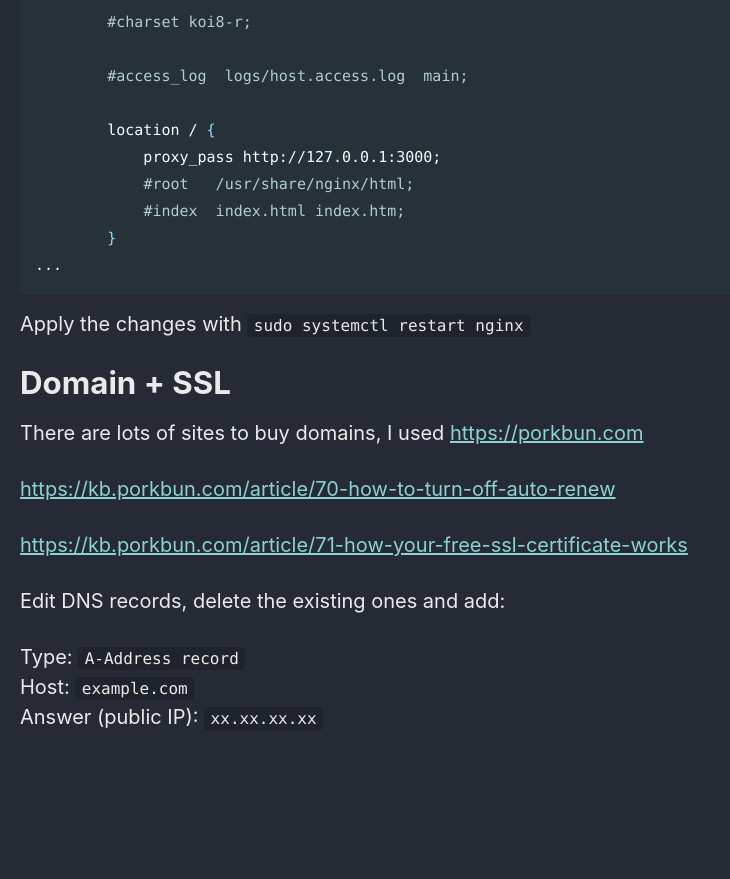
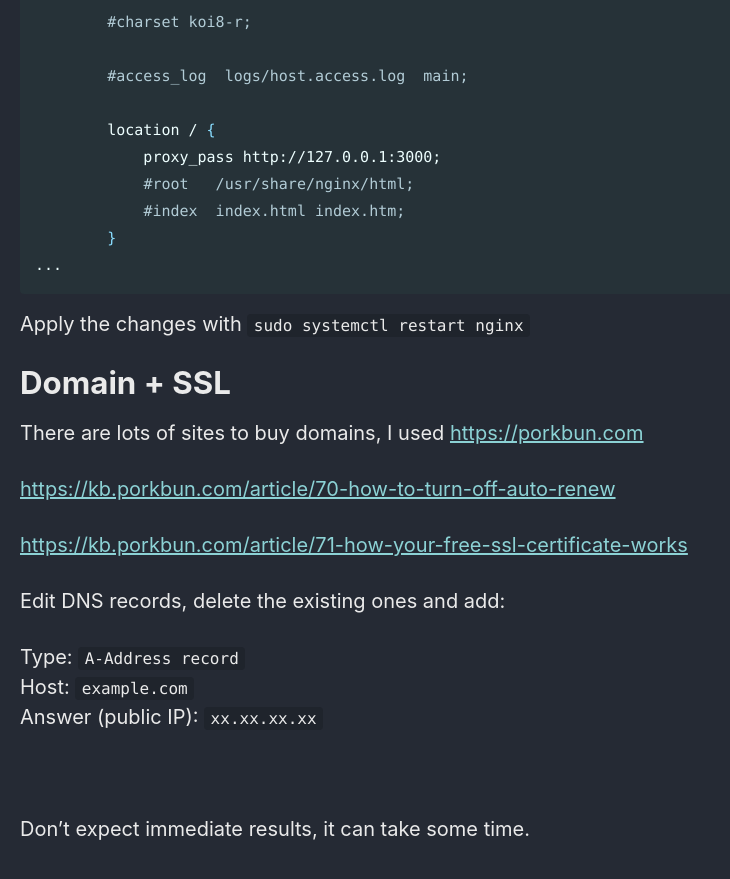
Before and after one commit to Connor-McCartney/Connor-McCartney.github.io, a Jekyll site: the page built from _pages/misc/ecommerce.md, in a window 1280 px wide and 900 px high, scrolled down 1734 px. Shown: the top 879 px of the window, without its empty margins (0-730 px from the left). Built offline with Jekyll 4.4.1, drawn with Linux system fonts in a browser that asks for light colours; cached includes are drawn as plain includes; our own code applies the rules of GitHub Pages for plain Markdown files; before the commit the page ends 2522 px from its top, so only the background shows below that.

Commit message:
Update ecommerce.md

```diff
--- a/_pages/misc/ecommerce.md
+++ b/_pages/misc/ecommerce.md
@@ -90,3 +90,7 @@ Edit DNS records, delete the existing ones and add:
 Type: `A-Address record` <br>
 Host: `example.com` <br>
 Answer (public IP): `xx.xx.xx.xx`
+
+<br>
+
+Don't expect immediate results, it can take some time.
```
